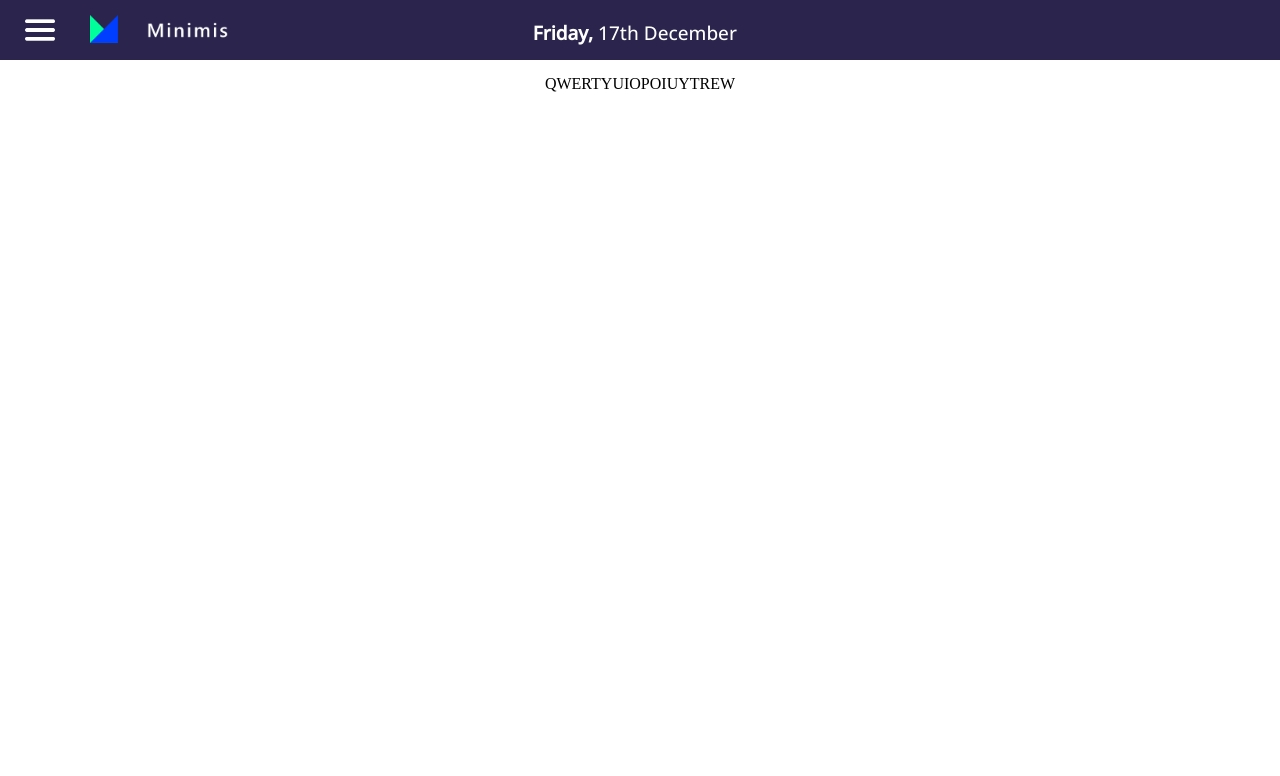
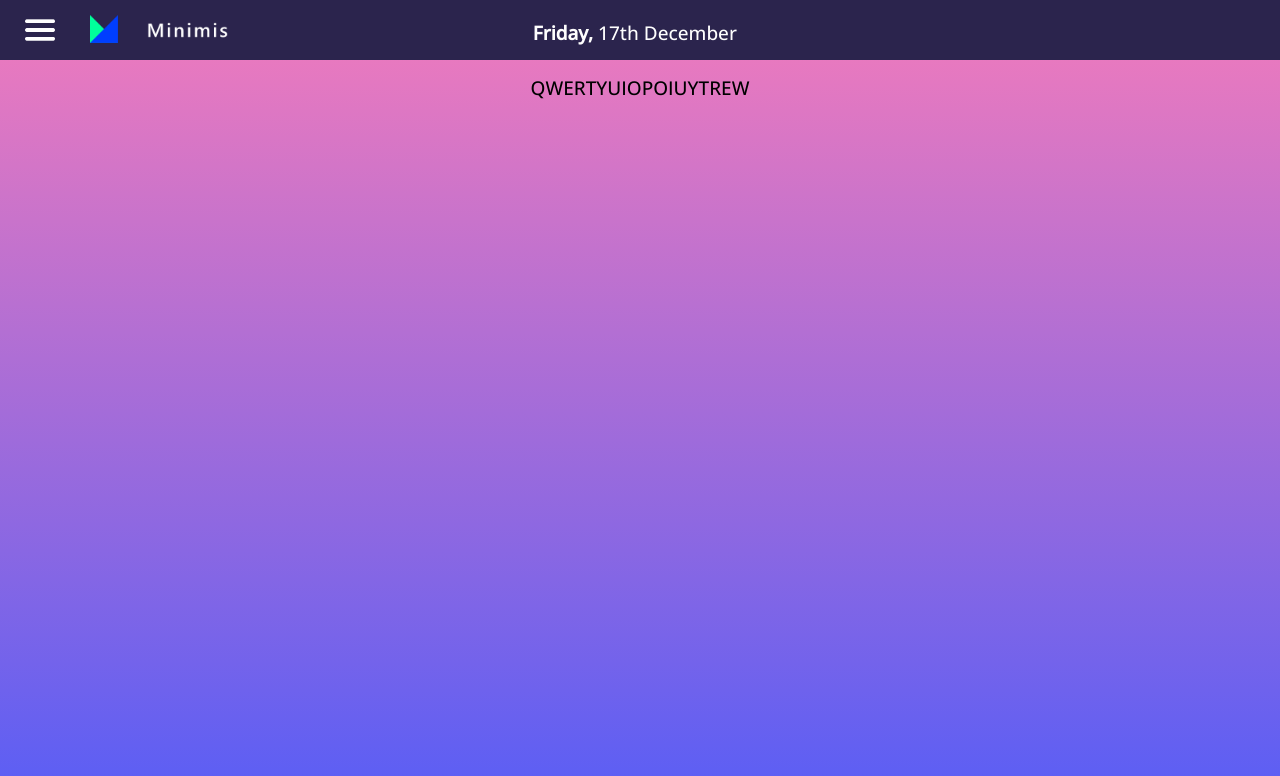
Before and after one commit to endoresur/WeatherApp, a React (Create React App) app: page / in a window 1280 px wide. Shown: the top 776 px of the page. Built offline with nearby package versions, Linux system fonts and the light colour scheme.

Commit message:
Add main styles

```diff
--- a/src/App.tsx
+++ b/src/App.tsx
@@ -2,10 +2,11 @@ import React from 'react';
 import {BrowserRouter} from 'react-router-dom'
 import AppRouter from "./components/AppRouter";
 import Header from "./UI/Header";
+import {MainContainer} from "./styles/MainStyles";
 
 const App = () => {
     return (
-        <div style={{minHeight: '100vh'}}>
+        <MainContainer>
           <BrowserRouter>
               <Header/>
               <div style={{textAlign: "center"}}>
@@ -13,7 +14,7 @@ const App = () => {
               </div>
               <AppRouter/>
           </BrowserRouter>
-        </div>
+        </MainContainer>
     );
 };
 
--- a/src/styles/HeaderStyles.js
+++ b/src/styles/HeaderStyles.js
@@ -7,8 +7,6 @@ const HeaderContainer = styled.header`
 
   background-color: #2b244d;
   color: #fefefe;
-  font-family: 'Open Sans', sans-serif;
-  font-size: 19px;
 
   display: flex;
   flex-direction: row;
--- /dev/null
+++ b/src/styles/MainStyles.js
@@ -0,0 +1,13 @@
+import styled from "styled-components";
+
+const MainContainer = styled.div`
+  width: 100%;
+  height: 100vh;
+
+  background-image: linear-gradient(#f37bbb, #595ef5);
+
+  font-family: 'Open Sans', sans-serif;
+  font-size: 19px;
+`
+
+export {MainContainer};
```
